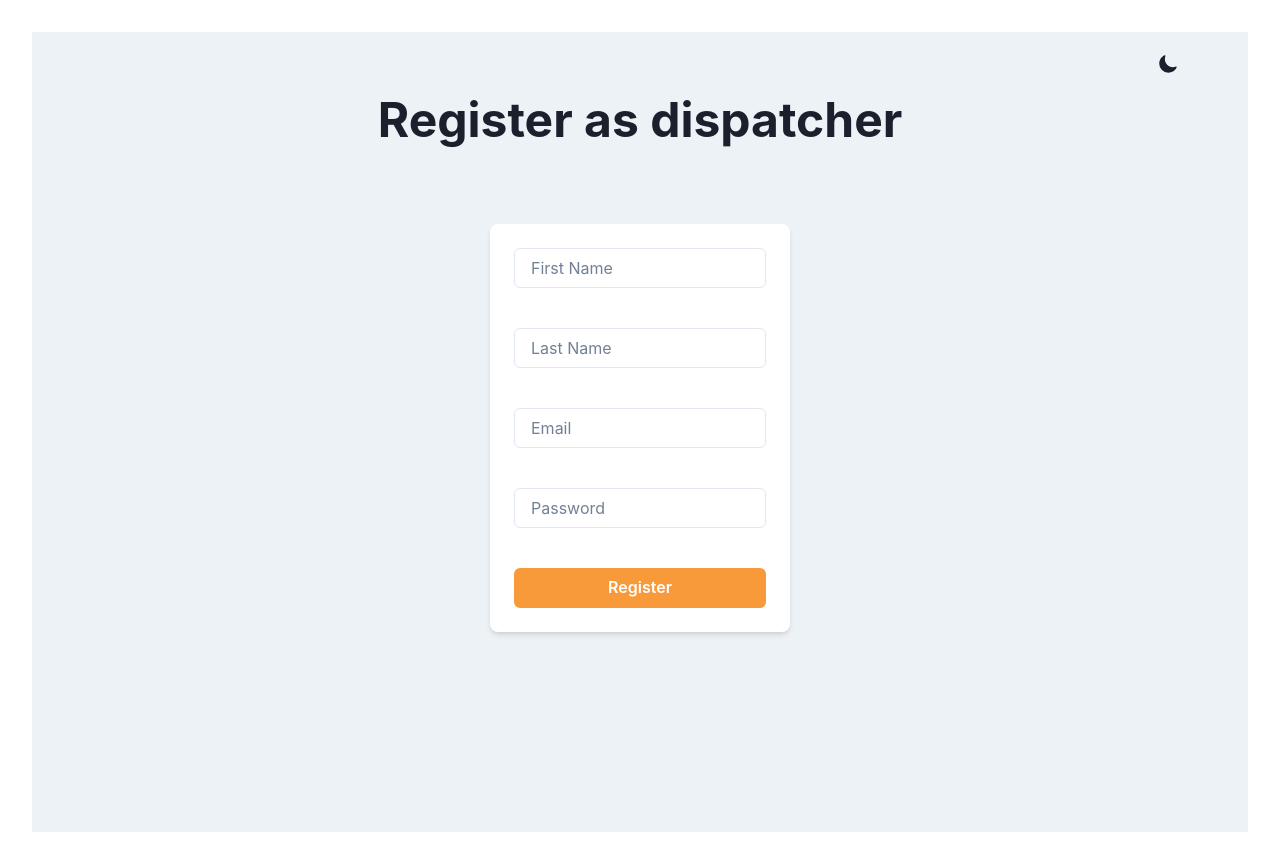
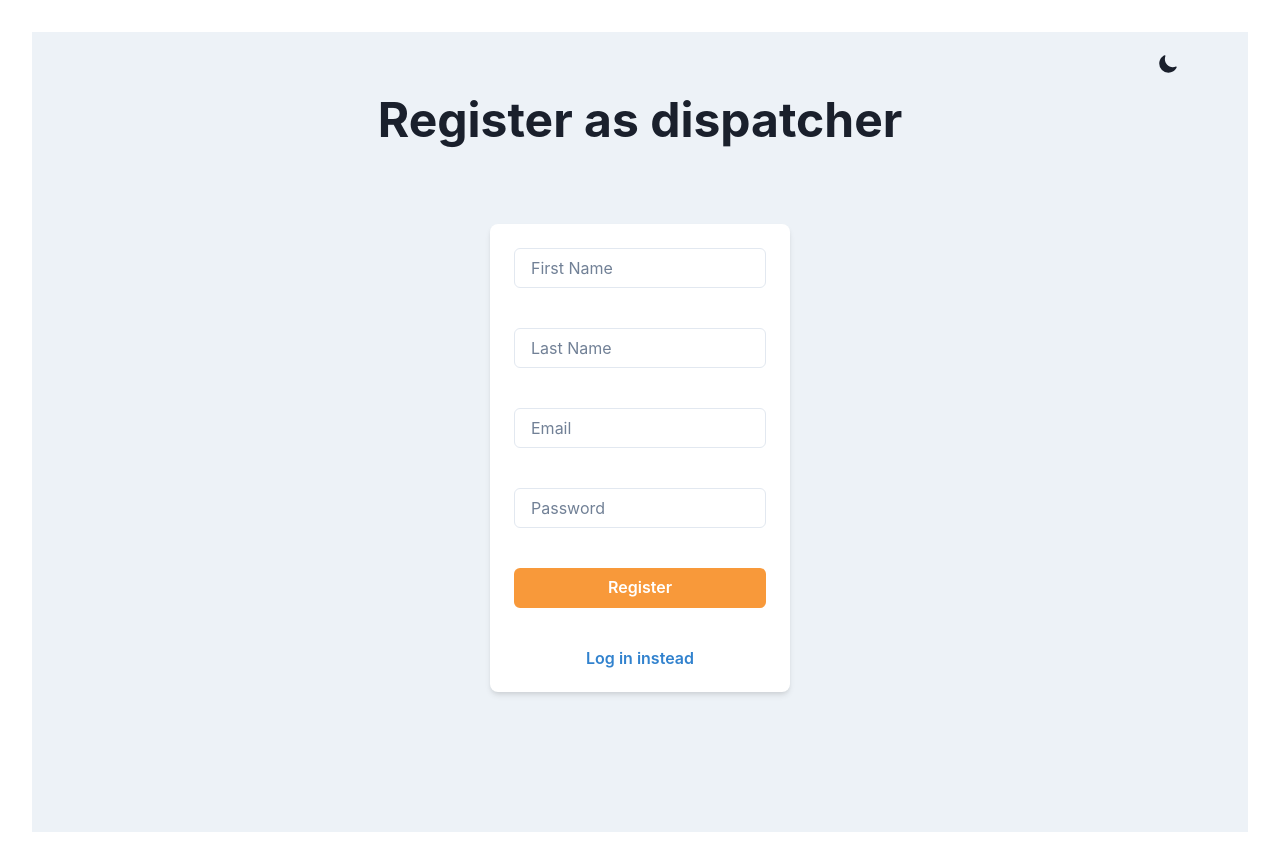
Before and after one commit to pranjali-22/youCodeSAP, a React (Vite) app in the folder my-front-end/: page /registerDispatch in a window 1280 px wide. Built offline with nearby package versions, Linux system fonts and the light colour scheme.

Commit message:
updated register

```diff
--- a/my-front-end/src/pages/Home.jsx
+++ b/my-front-end/src/pages/Home.jsx
@@ -24,12 +24,12 @@ const Home = () => {
              style={{ width: '60%', maxWidth: '500px', height: 'auto', margin: '0 auto', paddingBottom: '30px'}} />
         {/* Buttons side by side */}
         <HStack spacing={6} justify="center">
-          <Link to='/loginDispatch'>
+          <Link to='/registerDispatch'>
             <Button fontFamily='"Segoe UI", "Helvetica Neue", "Arial", sans-serif' bg="#F58514" color="white" size="lg">
               I am a dispatcher
             </Button>
           </Link>
-          <Link to='/loginDonor'>
+          <Link to='/registerDonor'>
             <Button fontFamily='"Segoe UI", "Helvetica Neue", "Arial", sans-serif' bg="#F58514" color="white" size="lg">
               I am a donor
             </Button>
--- a/my-front-end/src/pages/dispatch/RegisterDispatch.jsx
+++ b/my-front-end/src/pages/dispatch/RegisterDispatch.jsx
@@ -141,6 +141,13 @@ const RegisterDispatch = () => {
                         <Button color="white" bg="#F8993A" onClick={handleSubmit} w="full" _hover={{ opacity: 0.3}}>
                             Register
                         </Button>
+                        <Button
+              variant="link"
+              colorScheme="blue"
+              onClick={() => navigate('/loginDispatch')}
+            >
+              Log in instead
+            </Button>
                     </VStack>
                 </Box>
             </VStack>
--- a/my-front-end/src/pages/donor/RegisterDonor.jsx
+++ b/my-front-end/src/pages/donor/RegisterDonor.jsx
@@ -141,6 +141,13 @@ const RegisterDonor = () => {
                         <Button color="white" bg="#F8993A" onClick={handleSubmit} w="full" _hover={{ opacity: 0.3}}>
                             Register
                         </Button>
+                        <Button
+              variant="link"
+              colorScheme="blue"
+              onClick={() => navigate('/loginDonor')}
+            >
+              Log in instead
+            </Button>
                     </VStack>
                 </Box>
             </VStack>
```
